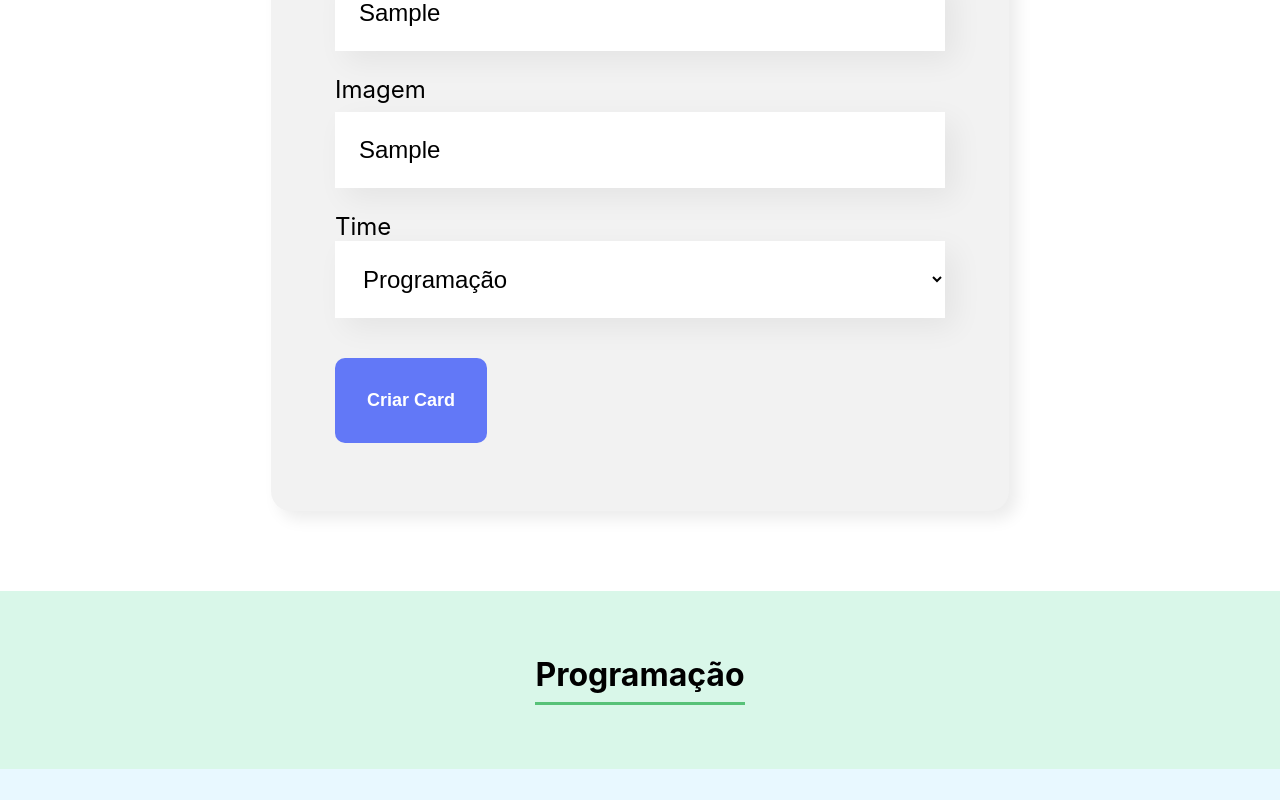
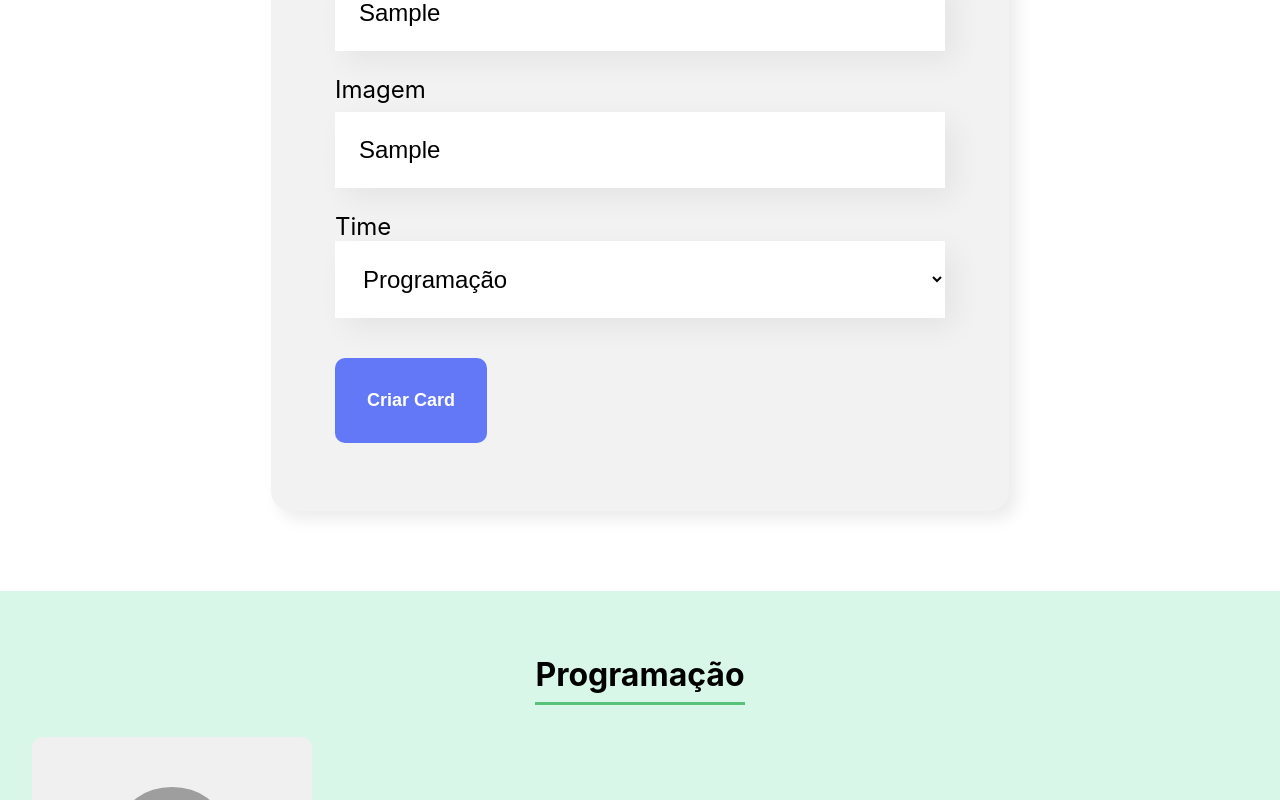
Before and after one commit to JorgeDeAquino/organo, a React (Create React App) app: page / in a window 1280 px wide. Both pictures are taken after typing "Sample", "Sample", "Sample" into the empty fields and a click on the button "Criar Card". Shown: the part 886-1686 px from the top of the page. Built offline with nearby package versions, Linux system fonts and the light colour scheme; grey boxes are pictures that could not be loaded; the HTML template or start-up script is replaced by a standard one.

Commit message:
add style para card colaborador

```diff
--- a/src/App.js
+++ b/src/App.js
@@ -15,11 +15,11 @@ function App() {
     {nome: 'Inovação e Gestão', corPrimaria: '#ff8a29', corSecundaria: '#ffeedf'},
   ]
 
-  const [colaoorores, setColaboradores]  = useState([])
+  const [colaboradores, setColaboradores]  = useState([])
 
   const aoNovoColaboradorAdicionado = (colaborador) => {
     console.log(colaborador)
-    setColaboradores([...colaoorores, colaborador])
+    setColaboradores([...colaboradores, colaborador])
   }
 
   return (
@@ -27,7 +27,13 @@ function App() {
       <Banner />
       <Formulario times={times.map(time => time.nome)} aoColaboradorCadastrado={colaborador => aoNovoColaboradorAdicionado(colaborador)}/>
 
-      {times.map(time => <Time key={time.nome} nome={time.nome} corPrimaria={time.corPrimaria} corSecundaria={time.corSecundaria} />)}
+      {times.map(time => <Time
+      key={time.nome}
+      nome={time.nome}
+      corPrimaria={time.corPrimaria}
+      corSecundaria={time.corSecundaria}
+      colaboradores={colaboradores}
+      />)}
 
     </div>
   );
--- /dev/null
+++ b/src/components/Colaborador/Colaborador.css
@@ -0,0 +1,37 @@
+.colaborador {
+    width: 280px;
+}
+
+.colaborador .cabecalho {
+    background-color:  #F0F0F0;
+    border-radius: 10px 10px 0px 0px;
+}
+.colaborador img {
+    width: 100px;
+    border-radius: 50%;
+    position: relative;
+    bottom: -50px;
+}
+
+.colaborador .rodape {
+    background: #FFFFFF;
+    box-shadow: 5px 5px 15px rgba(0, 0, 0, 0.08);
+    border-radius: 0px 0px 10px 10px;
+    padding-top: 90px;
+    padding-bottom: 40px;
+}
+
+.colaborador .rodape h4 {
+    color: #6278F7;
+    font-size: 18px;
+    line-height: 22px;
+    font-weight: bold;
+    margin-bottom: 8px;
+}
+
+.colaborador .rodape h5 {
+    font-size: 18px;
+    line-height: 22px;
+    color: #212121;
+    padding: 0 16px;
+}
--- /dev/null
+++ b/src/components/Colaborador/index.js
@@ -0,0 +1,17 @@
+import './Colaborador.css'
+
+const Colaborador = () => {
+    return (
+        <div className='colaborador'>
+            <div className='cabecalho'>
+                <img src='https://github.com/JorgeDeAquino.png' alt='Jorge Alexandre' />
+            </div>
+            <div className='rodape'>
+                <h4>Jorge Alexandre</h4>
+                <h5>Programedor Front-End</h5>
+            </div>
+        </div>
+    )
+}
+
+export default Colaborador
--- a/src/components/Time/index.js
+++ b/src/components/Time/index.js
@@ -1,9 +1,11 @@
+import Colaborador from '../Colaborador'
 import './Time.css'
 
 const Time = (props) => {
     return (
         <section className='time' style={{ backgroundColor: props.corSecundaria }}>
             <h3 style={{ borderColor: props.corPrimaria }}>{props.nome}</h3>
+            {props.colaboradores.map( colaborador => <Colaborador /> )}
         </section>
     )
 }
```
